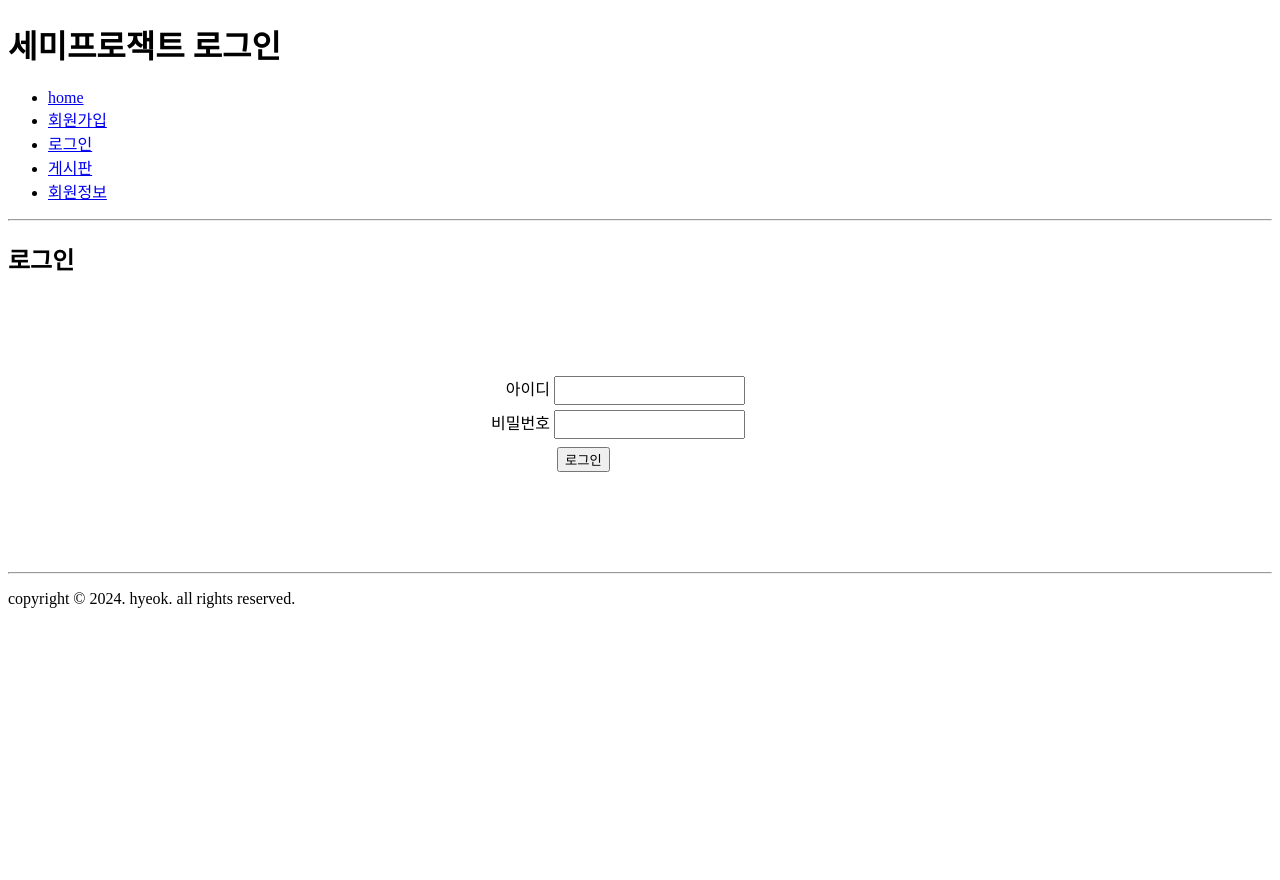
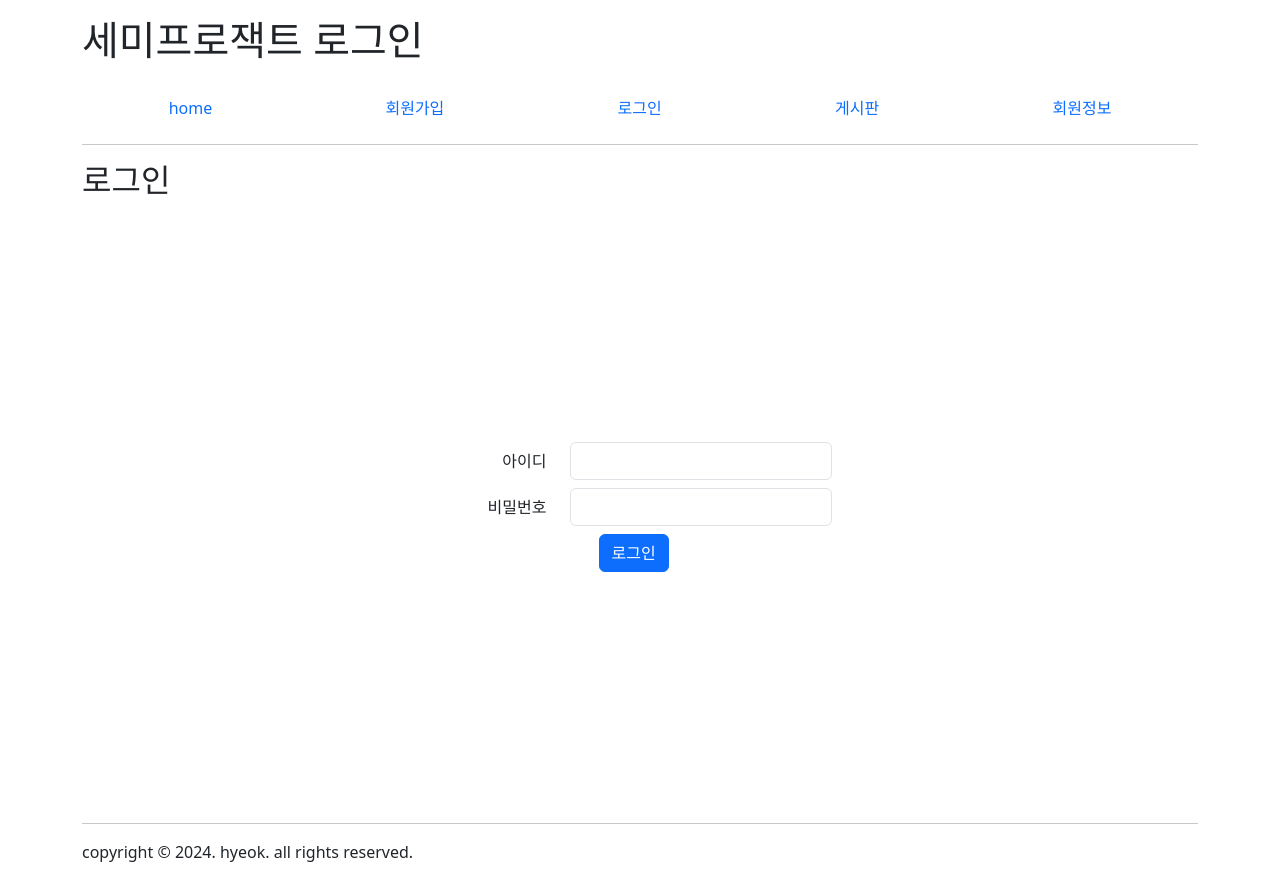
Before and after one commit to Hy30k92/semiprojectv1b, a FastAPI app: page /member/login in a window 1280 px wide. Before the commit the page ends 608 px from the top, so only its background shows below. Run offline with FastAPI, Linux system fonts and the light colour scheme; some libraries are stand-ins or nearby versions.

Commit message:
login을 bootstrap으로 변경

```diff
--- a/views/templates/member/login.html
+++ b/views/templates/member/login.html
@@ -3,43 +3,47 @@
 <head>
     <meta charset="UTF-8">
     <title>세미프로잭트</title>
+    <link rel="stylesheet" href="/static/css/bs5/bootstrap.min.css">
     <link rel="stylesheet" href="/static/css/project.css">
     <style>
-        form {width: 400px; margin: 100px auto;}
-        form label {display: inline-block; width: 110px;
-            text-align: right;}
-        form div{margin: 5px 0}
-        form input{padding: 5px}
-        button{margin-left: 7px ; margin-top: 3px }
     </style>
 </head>
 <body>
-<div id="wrap">
-    <header><h1>세미프로잭트 로그인</h1></header>
-    <nav><ul id="menu">
-        <li><a href="/">home</a></li>
-        <li><a href="/member/join"> 회원가입 </a></li>
-        <li><a href="/member/login">로그인</a></li>
-        <li><a href="/board/list">게시판</a></li>
-        <li><a href="/member/myinfo">회원정보</a></li>
-    </ul>
+<div id="wrap" class="container">
+    <header class="py-3"><h1>세미프로잭트 로그인</h1></header>
+    <nav id="menu">
+        <ul class="nav nav-fill">
+            <li class="nav-item"><a class="nav-link" href="/">home</a></li>
+            <li class="nav-item"><a class="nav-link" href="/member/join"> 회원가입 </a></li>
+            <li class="nav-item"><a class="nav-link" href="/member/login">로그인</a></li>
+            <li class="nav-item"><a class="nav-link" href="/board/list">게시판</a></li>
+            <li class="nav-item"><a class="nav-link" href="/member/myinfo">회원정보</a></li>
+        </ul>
     </nav>
     <hr id=hr1>
     <main>
         <h2>로그인</h2>
-        <form name="loginfrm" method="post" id="loginfrm">
-            <div><label for="userid">아이디</label>
-                <input type="text" name="userid" id="userid" required></div>
-            <div><label for="passwd">비밀번호</label>
-                <input type="password" name="passwd" id="passwd" required></div>
-            <div><label></label><button type="submit" id="loginbtn">로그인</button></div>
-
+        <div class="d-flex justify-content-center align-items-center" style = "height: 75vh">
+            <form name="loginfrm" method="post" id="loginfrm" class="col-5">
+                <div class="row my-2">
+                    <label for="userid" class="col-form-label col-4 text-end">아이디</label>
+                    <div class="col-7">
+                        <input type="text" name="userid" id="userid" required class="form-control col-7"></div></div>
+                <div class="row"><label for="passwd" class="col-form-label col-4 text-end" >비밀번호</label>
+                    <div class="col-7">
+                        <input type="password" name="passwd" id="passwd" required class="form-control col-7"></div></div>
+                <div class="row my-2" >
+                    <div class="col-7 text-end">
+                        <label class="form-label col-4 text-center"></label>
+                        <button class="btn btn-primary" type="submit" id="loginbtn">로그인</button></div></div>
         </form>
+        </div>
+    </main>
         <footer>
             <hr id="hr2">
             <p id="copy">copyright &copy; 2024. hyeok. all rights reserved.</p>
         </footer>
-    </main>
+
 </div>
 </body>
 </html>
```
